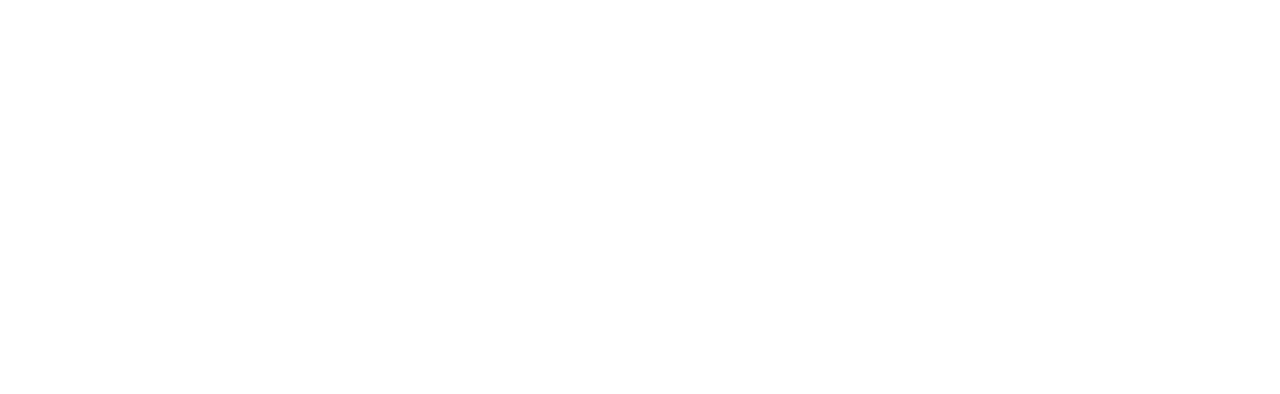
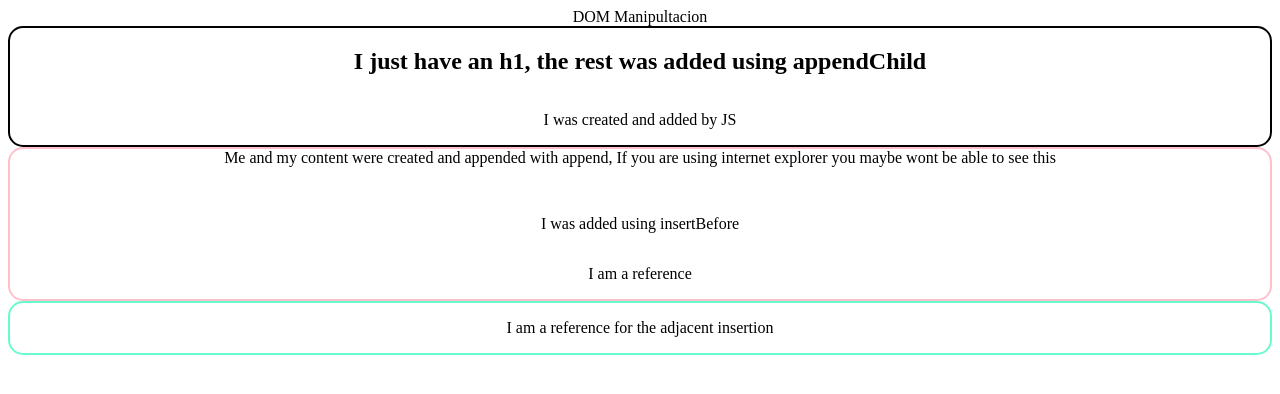
Before and after one commit to PabloMendozaxd/DOM-manipulation, a plain HTML site: page index.html in a window 1280 px wide. Drawn offline with Linux system fonts and the light colour scheme.

Commit message:
Create and Insert nodes

```diff
--- a/index.html
+++ b/index.html
@@ -4,10 +4,18 @@
     <meta charset="UTF-8">
     <meta http-equiv="X-UA-Compatible" content="IE=edge">
     <meta name="viewport" content="width=device-width, initial-scale=1.0">
-    <title>Document</title>
+    <title>DOM Manipultacion</title>
+    <link rel="stylesheet" href="style.css">
 </head>
 <body>
-
+    <header>DOM Manipultacion</header>
+    <section class="appendChild">
+    <h1>I just have an h1, the rest was added using appendChild</h1>
+    </section>
+    <section class="append"></section>
+    <section class="adjacent">
+        <p id="adjRef">I am a reference for the adjacent insertion</p>
+    </section>
 
     <script src="./script.js"></script>
 </body>
--- a/script.js
+++ b/script.js
@@ -0,0 +1,42 @@
+// Adding the section into a const
+const container = document.querySelector(".appendChild");
+// Creating a child
+const paragraph = document.createElement("p");
+// Creating content
+const content = document.createTextNode("I was created and added by JS");
+// Adding the content to the child
+paragraph.appendChild(content);
+// Finally adding the child and its content to the parent wich will be container
+container.appendChild(paragraph);
+//We can create a child, its content and append it with append like this:
+const appendContainer = document.querySelector(".append");
+appendContainer.append(
+  "Me and my content were created and appended with append, If you are using internet explorer you maybe wont be able to see this",
+  document.createElement("p")
+);
+// INSERT BEFORE
+// In order to use this method you need the following sintaxis:
+// container.insertBefore(<nodeToInsert><reference>)
+
+// Creating the reference
+const reference=document.createElement('p')
+const referenceContent=document.createTextNode('I am a reference')
+reference.appendChild(referenceContent)
+appendContainer.appendChild(reference)
+// Create node to insert
+const paragraphBefore=document.createElement('p');
+const paragraphBeforeContent=document.createTextNode('I was added using insertBefore')
+paragraphBefore.appendChild(paragraphBeforeContent)
+// Using Insert Before
+appendContainer.insertBefore(paragraphBefore,reference)
+
+//Insert adjacentElement
+
+// Create reference
+const adjacentReference=document.getElementById('adjRef')
+// Create node to insert
+const adjNode=document.createElement('p');
+const adjNodeContent=document.createTextNode('I was added using Adjacent Insertion')
+adjNode.appendChild(adjNodeContent)
+// Using adjacent insertion
+adjacentReference.insertAdjacentElement("af",adjNode)
--- /dev/null
+++ b/style.css
@@ -0,0 +1,34 @@
+body{
+    /* background: url('./assets/img/sphynx.jpg') center/cover; */
+  }
+header{
+    display: flex;
+    justify-content: center;
+}
+.appendChild{
+    display: flex;
+    flex-direction: column;
+    justify-content: center;
+    align-items: center;
+    border: 2px solid black;
+    border-radius: 15px;
+}
+.append{
+    display: flex;
+    flex-direction: column;
+    justify-content: center;
+    align-items: center;
+    align-content: center;
+    border: 2px solid pink;
+    border-radius: 15px;
+
+}
+.adjacent{
+    display: flex;
+    flex-direction: column;
+    justify-content: center;
+    align-items: center;
+    align-content: center;
+    border: 2px solid rgb(106, 250, 207);
+    border-radius: 15px;
+}
```
Also changed, not shown: 1 other file.
